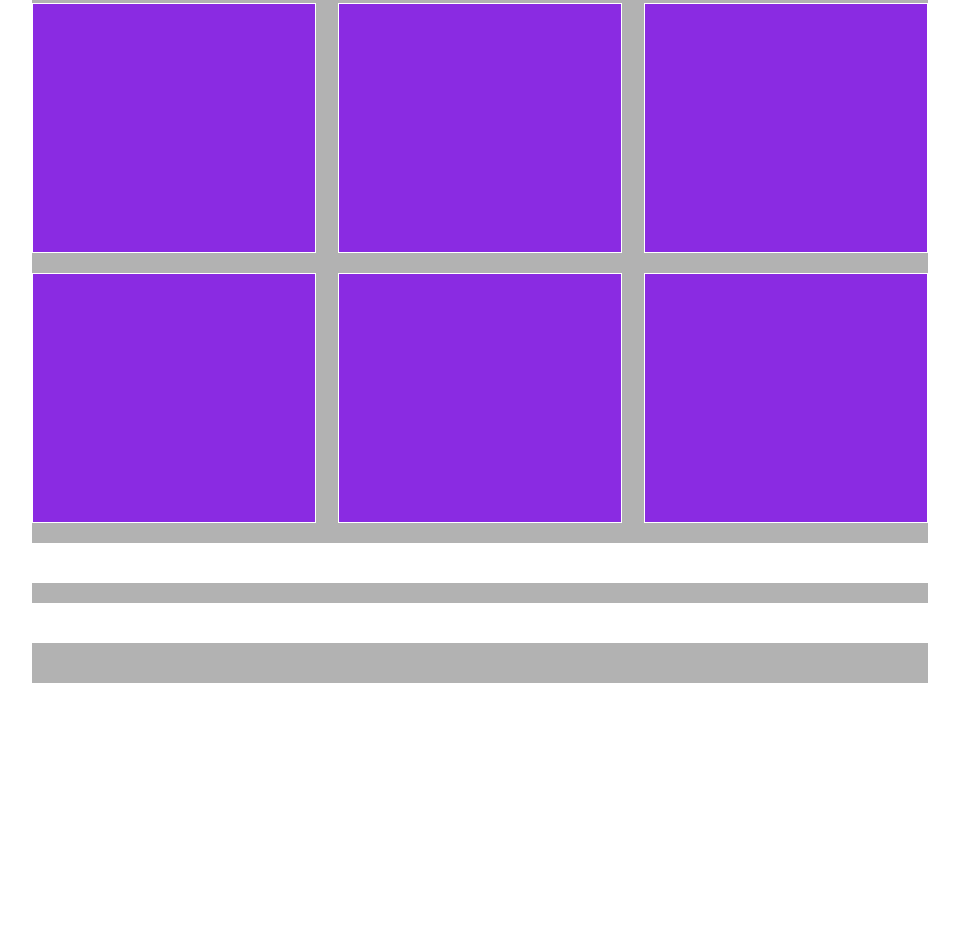
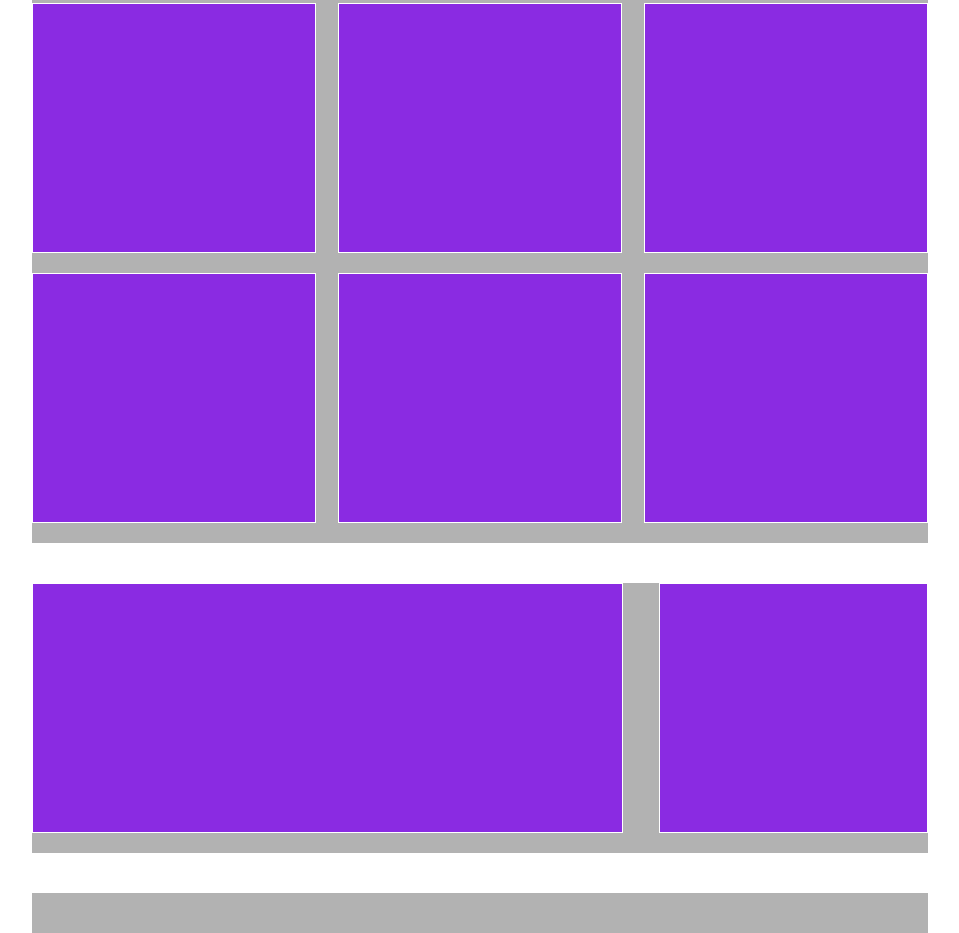
Before and after one commit to alessandraspalla/htmlcss-responsive-layout, a plain HTML site: page index.html in a window 1280 px wide. Shown: the part 1578-2511 px from the top of the page, without its empty margins (160-1119 px from the left). Before the commit the page ends 2261 px from the top, so only its background shows below. Drawn offline with Linux system fonts and the light colour scheme.

Commit message:
about us section macro responsive

```diff
--- a/css/style.css
+++ b/css/style.css
@@ -147,6 +147,35 @@ h2 {
     }
 
 
+/* ABOUT US SECTION */
+
+    /* versione tablet */
+    @media screen and (min-width:768px) {
+        #aboutus .container {
+            display: flex;
+            justify-content: space-between;
+        }
+
+        .left.card {
+            width: 56%;
+        }
+
+        .right.card {
+            width: 40%;
+        }
+    }
+
+    /* versione tablet */
+    @media screen and (min-width:1024px) {
+        .left.card {
+            width: 66%;
+        }
+
+        .right.card {
+            width: 30%;
+        }
+    }
+
 /* VERSIONE DESKTOP GENERALI */
 @media screen and (min-width:1024px) {
     .container {
--- a/index.html
+++ b/index.html
@@ -142,9 +142,15 @@
         </section>
 
         <!-- about us -->
-        <section>
+        <section id="aboutus">
             <div class="container">
+                <div class="left card">
 
+                </div>
+
+                <div class="right card">
+
+                </div>
             </div>
         </section>
 
```
